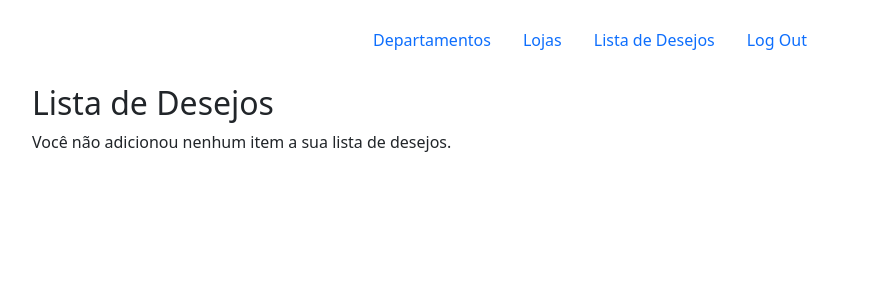
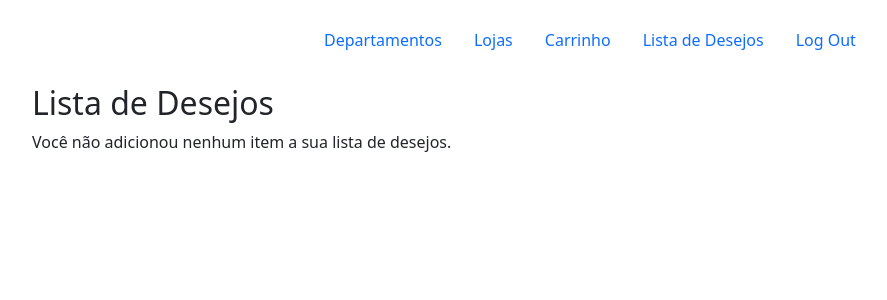
Before and after one commit to pedrovmcastro/BuildExpress, a Django app: page /wishlist in a window 1280 px wide. Shown: the part 144-444 px from the top of the page, without its empty margins (50-937 px from the left). Run offline with Django 5.2, Linux system fonts and the light colour scheme; a user stored in the database is signed in; data comes from the database, SQL or seed files in the repository; data that the repository does not hold is empty.

Commit message:
implementação do carrinho

```diff
--- a/ecommerce/templates/ecommerce/detalhes_produto.html
+++ b/ecommerce/templates/ecommerce/detalhes_produto.html
@@ -25,6 +25,11 @@
             {% else %}
                 <input type="submit" value="Adicionar à Lista de Favoritos" class="btn btn-primary">
             {% endif %}
+        </form>
+
+        <form method="post" action="{% url 'ecommerce:adicionar_ao_carrinho' id_produto=produto.id %}" class="mt-3">
+            {% csrf_token %}
+            <input type="submit" value="Adicionar ao carrinho" class="btn btn-success">
         </form>
 
     {% endif %}
--- a/ecommerce/templates/ecommerce/layout.html
+++ b/ecommerce/templates/ecommerce/layout.html
@@ -39,6 +39,9 @@
         </li>
         {% if user.is_authenticated and not user.is_lojista and not user.is_motorista %}
         <li class="nav-item">
+            <a class="nav-link" href="{% url 'ecommerce:carrinho' %}">Carrinho</a>
+        </li>
+        <li class="nav-item">
             <a class="nav-link" href="{% url 'ecommerce:wishlist' %}">Lista de Desejos</a>
         </li>
         <li class="nav-item">
--- a/ecommerce/templates/ecommerce/lista_de_desejos.html
+++ b/ecommerce/templates/ecommerce/lista_de_desejos.html
@@ -21,7 +21,7 @@
                                         <h5 class="card-title"><strong>{{ produto }}</strong></h5>
                                         <p><strong>${{ produto.preco }}</strong></p>
                                         <p>{{ produto.descricao }}</p>
-                                        <img src="{{ produto.loja.logo.url }}" alt="{{ produto.loja.nome }}" width="100px" height="100px">
+                                        <img src="{{ produto.loja.logo.url }}" alt="{{ produto.loja.nome }}" width="50px" height="50px">
                                     </div>
                                 </div>
                             </div>
--- a/ecommerce/templates/ecommerce/produtos_categoria.html
+++ b/ecommerce/templates/ecommerce/produtos_categoria.html
@@ -26,7 +26,7 @@
                                             {% if produto.descricao|length > 250 %}...{% endif %}
                                         </p>
                                         {% if produto.loja.logo %}
-                                            <img src="{{ produto.loja.logo.url }}" alt="{{ produto.loja.nome }}" width="100px" height="100px">
+                                            <img src="{{ produto.loja.logo.url }}" alt="{{ produto.loja.nome }}" width="50px" height="50px">
                                         {% endif %}
                                     </div>
                                 </div>
--- a/ecommerce/urls.py
+++ b/ecommerce/urls.py
@@ -19,7 +19,10 @@ urlpatterns = [
     path("wishlist", views.wishlist, name="wishlist"),
     path("produto/<int:id_produto>/acionar_wishlist", views.acionar_wishlist, name="acionar_wishlist"),
     path("produto/<int:id_produto>/avaliacao", views.fazer_avaliacao, name="fazer_avaliacao"),
-    path("produto/<int:id_produto>/<int:id_avaliacao>/deletar", views.deletar_avaliacao, name="deletar_avaliacao")
+    path("produto/<int:id_produto>/<int:id_avaliacao>/deletar", views.deletar_avaliacao, name="deletar_avaliacao"),
+    path('carrinho', views.carrinho, name="carrinho"),
+    path("carrinho/<int:id_produto>/adicionar", views.adicionar_ao_carrinho, name="adicionar_ao_carrinho"),
+    path("carrinho/<int:id_produto>/remover", views.remover_do_carrinho, name="remover_do_carrinho")
 ]
 
 if settings.DEBUG:
--- a/ecommerce/utils.py
+++ b/ecommerce/utils.py
@@ -1,4 +1,5 @@
 import os
+from django.shortcuts import get_object_or_404
 
 def rename_image(instance, filename):
     """
--- a/ecommerce/views.py
+++ b/ecommerce/views.py
@@ -3,13 +3,14 @@ from django.contrib.auth import authenticate, login, logout
 from django.contrib.auth.decorators import login_required
 from django.http import HttpResponseRedirect
 from django.db import IntegrityError
-from django.db.models import Avg
+from django.db.models import Avg, F
 from django.urls import reverse
 from django.views import View
 from django.core.exceptions import PermissionDenied
 
-from .models import Produto, UsuarioComum, Loja, Categoria, Wishlist, Avaliacao
+from .models import Produto, UsuarioComum, Loja, Categoria, Wishlist, Avaliacao, Carrinho, ItensCarrinho
 from . import forms
+from . import utils
 from .decorators import usuario_comum_required
 
 
@@ -185,7 +186,7 @@ def acionar_wishlist(request, id_produto):
     else:
         Wishlist.objects.create(user=request.user, produto=produto)
 
-    return redirect('detalhes_produto', id_produto)
+    return redirect('ecommerce:detalhes_produto', id_produto)
 
 
 @usuario_comum_required
@@ -225,3 +226,59 @@ def deletar_avaliacao(request, id_produto, id_avaliacao):
     produto.avaliacoes -= 1
     produto.save()
     return redirect('detalhes_produto', id_produto)
+
+
+@usuario_comum_required
+def carrinho(request):
+    carrinho = Carrinho.objects.filter(user=request.user, is_active=True).first()
+
+    if carrinho:
+        itens = ItensCarrinho.objects.filter(carrinho=carrinho)
+    else:
+        carrinho = Carrinho.objects.create(user=request.user)
+        itens = []
+
+    total = sum(item.calcular_total() for item in itens)
+
+    return render(request, 'ecommerce/carrinho.html', {
+        'itens': itens,
+        'carrinho': carrinho,
+        'total': total
+    })
+
+
+def acionar_carrinho(request, id_produto):
+    produto = get_object_or_404(Produto, id=id_produto)
+    carrinho, _ = Carrinho.objects.get_or_create(user=request.user, is_active=True)
+    item_carrinho = ItensCarrinho.objects.filter(carrinho=carrinho, produto=produto).first()
+
+    return carrinho, item_carrinho
+
+
+@usuario_comum_required
+def adicionar_ao_carrinho(request, id_produto):
+    produto = get_object_or_404(Produto, id=id_produto)
+    carrinho, item_carrinho = acionar_carrinho(request, id_produto)
+
+    if item_carrinho:
+        item_carrinho.quantidade = F('quantidade') + 1
+        item_carrinho.save()
+        item_carrinho.refresh_from_db()
+    else:
+        ItensCarrinho.objects.create(carrinho=carrinho, produto=produto, quantidade=1, preco_unitario=produto.preco)
+
+    return redirect('ecommerce:carrinho')
+
+
+@usuario_comum_required
+def remover_do_carrinho(request, id_produto):
+    _, item_carrinho = acionar_carrinho(request, id_produto)
+
+    if item_carrinho.quantidade == 1:
+        item_carrinho.delete()
+    else:
+        item_carrinho.quantidade = F('quantidade') - 1
+        item_carrinho.save()
+        item_carrinho.refresh_from_db()
+
+    return redirect('ecommerce:carrinho')
```
Also changed, not shown: ecommerce/templates/ecommerce/carrinho.html (added, +55 -0 lines).
